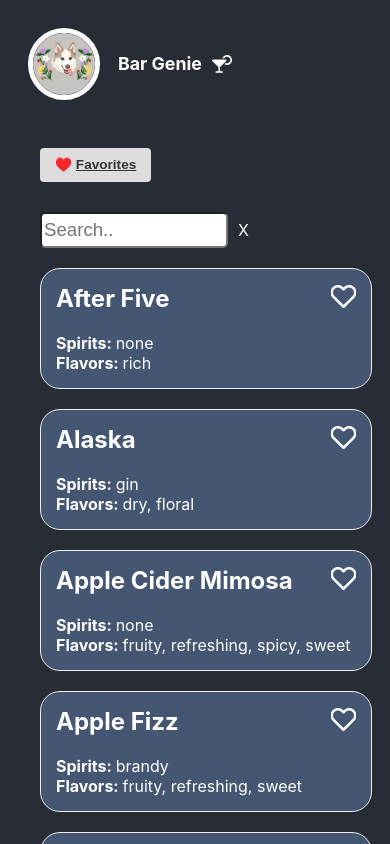
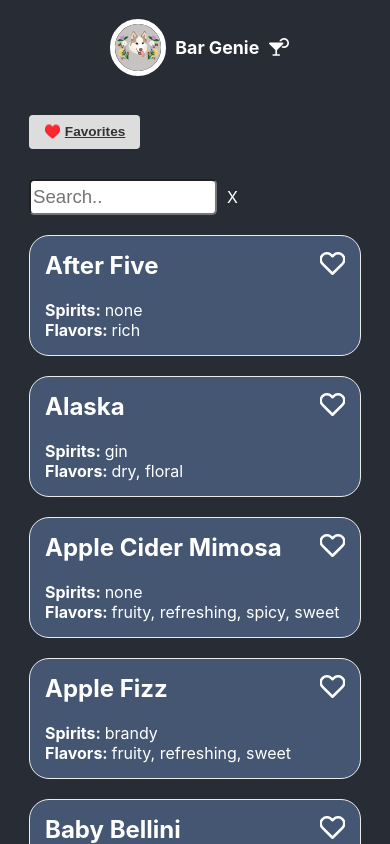
Before and after one commit to yunashin/bar-genie, a React (Create React App) app: page / in a window 390 px wide. Shown: the top 844 px of the page. Built offline with nearby package versions, Linux system fonts and the light colour scheme.

Commit message:
Center screen (#5)

```diff
--- a/src/App.css
+++ b/src/App.css
@@ -1,11 +1,14 @@
 .App {
+  align-items: center;
+  display: flex;
   background-color: #282c34;
+  flex-direction: column;
   min-height: 100vh;
+  width: 100%;
 }
 
 .App-header {
   background-color: #282c34;
-  min-height: 60px;
   display: flex;
   font-size: calc(10px + 2vmin);
   color: white;
@@ -18,8 +21,8 @@
 }
 
 .aria-logo {
-  width: 4vw;
-  height: 4vw;
+  width: 3vw;
+  height: 3vw;
   border: 5px white solid;
   border-radius: 50%;
   margin: 1em;
@@ -28,8 +31,9 @@
 
 @media (max-width: 670px) {
   .aria-logo {
-    width: 16vw;
-    height: 16vw;
+    width: 12vw;
+    height: 12vw;
+    margin: 0.5em;
   }
 }
 
```
